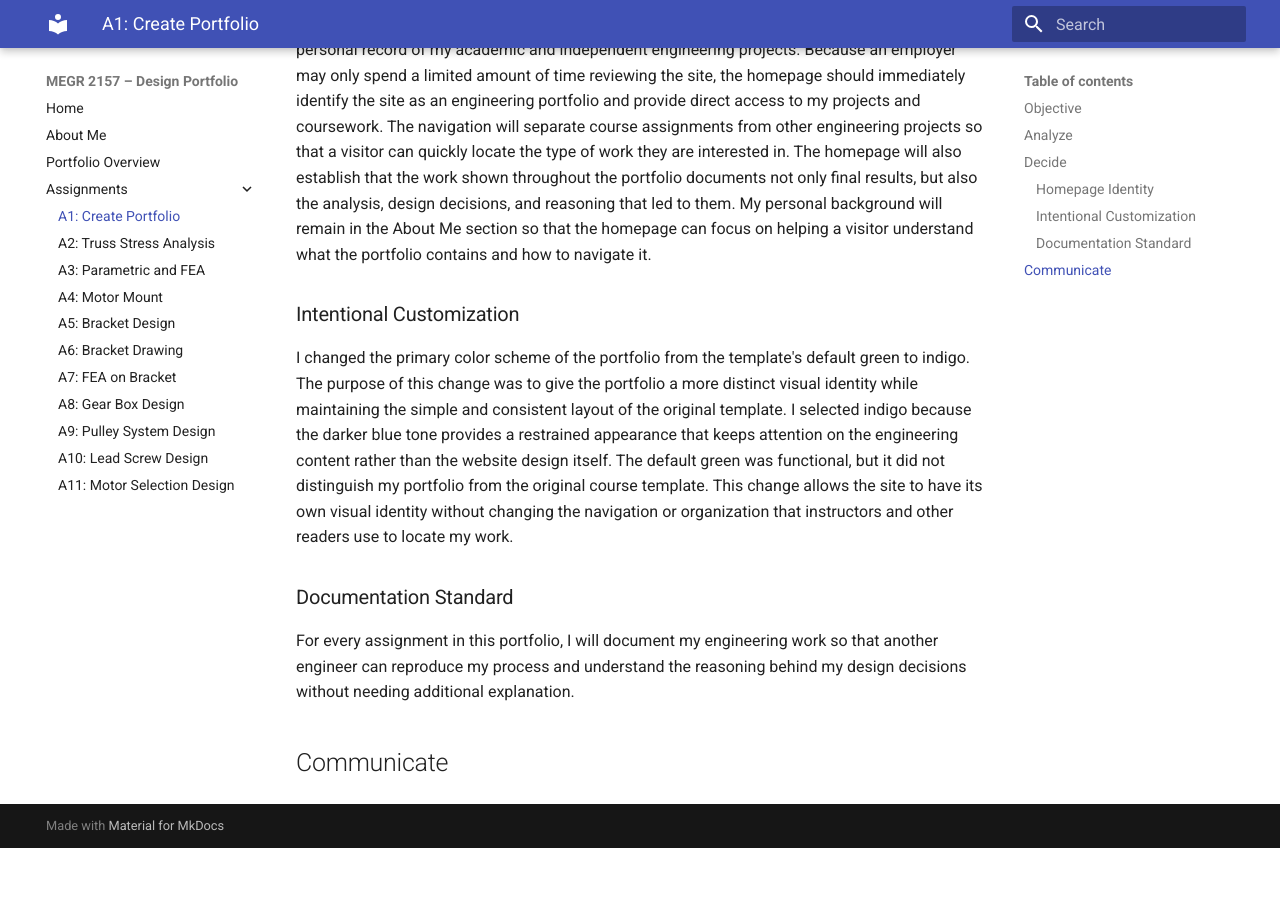
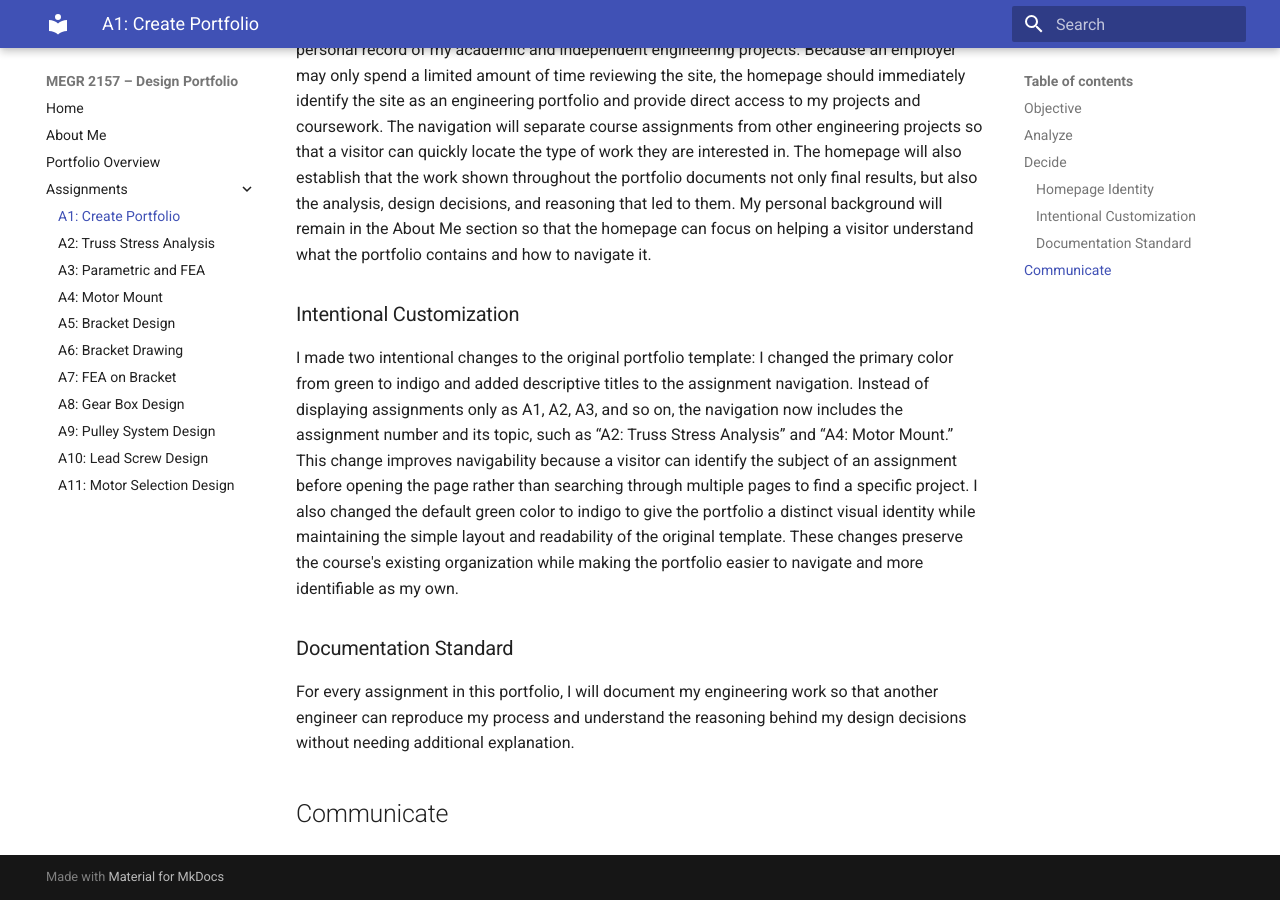
Before and after one commit to AcGallo/Florencondia-MEGR-2157-Portfolio, an MkDocs documentation site: the page built from docs/assignments/A01/index.md, in a window 1280 px wide and 900 px high, scrolled down 508 px. Built offline with MkDocs 1.6.1 and Material for MkDocs 9.7.7, drawn with Linux system fonts in a browser that asks for light colours; before the commit the page ends 1356 px from its top, so only the background shows below that.

Commit message:
Update index.md

```diff
--- a/docs/assignments/A01/index.md
+++ b/docs/assignments/A01/index.md
@@ -15,7 +15,7 @@ My portfolio is designed primarily for potential engineering employers while als
 
 ### Intentional Customization
 
-I changed the primary color scheme of the portfolio from the template's default green to indigo. The purpose of this change was to give the portfolio a more distinct visual identity while maintaining the simple and consistent layout of the original template. I selected indigo because the darker blue tone provides a restrained appearance that keeps attention on the engineering content rather than the website design itself. The default green was functional, but it did not distinguish my portfolio from the original course template. This change allows the site to have its own visual identity without changing the navigation or organization that instructors and other readers use to locate my work.
+I made two intentional changes to the original portfolio template: I changed the primary color from green to indigo and added descriptive titles to the assignment navigation. Instead of displaying assignments only as A1, A2, A3, and so on, the navigation now includes the assignment number and its topic, such as “A2: Truss Stress Analysis” and “A4: Motor Mount.” This change improves navigability because a visitor can identify the subject of an assignment before opening the page rather than searching through multiple pages to find a specific project. I also changed the default green color to indigo to give the portfolio a distinct visual identity while maintaining the simple layout and readability of the original template. These changes preserve the course's existing organization while making the portfolio easier to navigate and more identifiable as my own.
 
 ### Documentation Standard
 
```
